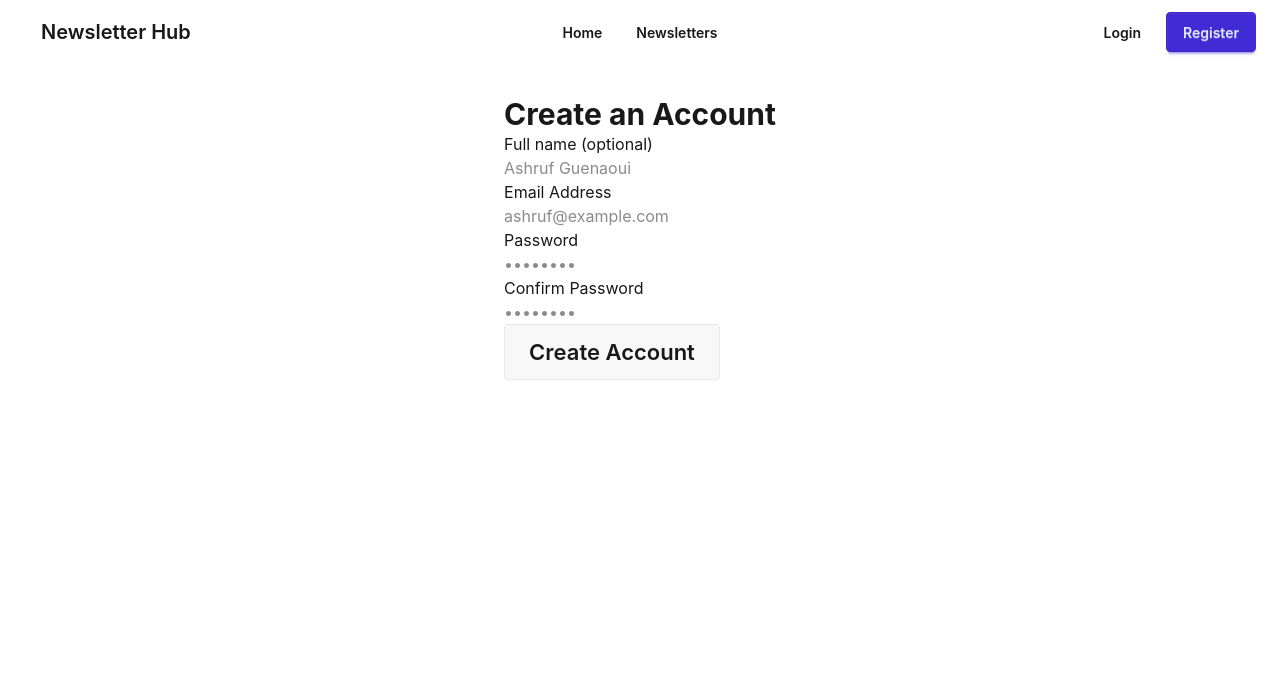
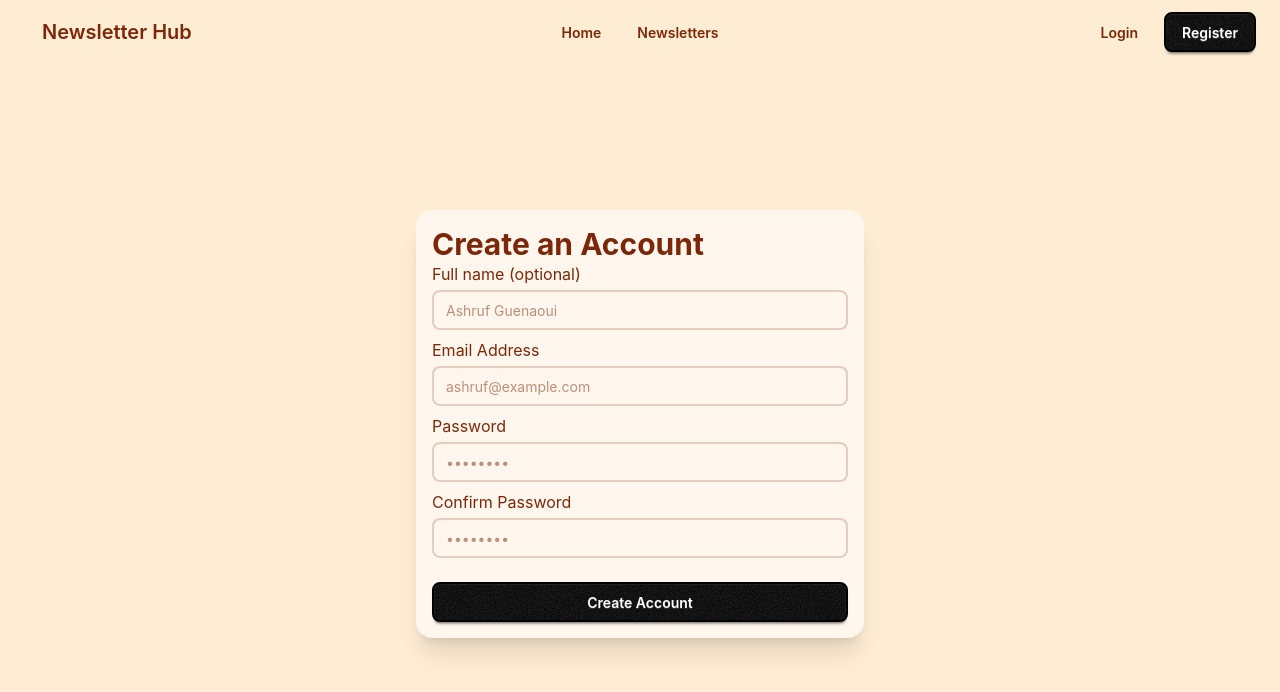
Before and after one commit to Ashruf03/Advanced-Web-Development, a Next.js app: page /register in a window 1280 px wide. Shown: the top 692 px of the page. Built offline with nearby package versions, Linux system fonts and the light colour scheme.

Commit message:
register page design done

```diff
--- a/app/components/Navbar.tsx
+++ b/app/components/Navbar.tsx
@@ -2,7 +2,7 @@ import Link from "next/link";
 
 export default function Navbar() {
   return (
-    <div className="navbar bg-base-100 px-6">
+    <div className="navbar bg-base-200 px-6">
       <div className="navbar-start">
         <Link href="/" className="btn btn-ghost text-xl">
           Newsletter Hub
--- a/app/globals.css
+++ b/app/globals.css
@@ -1,2 +1,4 @@
 @import "tailwindcss";
-@plugin "daisyui";
+@plugin "daisyui"{
+    themes: caramellatte --default;
+};
--- a/app/layout.tsx
+++ b/app/layout.tsx
@@ -20,11 +20,8 @@ export const metadata: Metadata = {
 
 export default function RootLayout({ children }: LayoutProps<"/">) {
   return (
-    <html
-      lang="en"
-      className={`${geistSans.variable} ${geistMono.variable} h-full antialiased`}
-    >
-      <body className="min-h-full flex flex-col">
+    <html lang="en" className={`${geistSans.variable} ${geistMono.variable} h-full antialiased`}>
+      <body className="min-h-full flex flex-col bg-base-200">
         <Navbar />
         {children}
       </body>
--- a/app/register/page.tsx
+++ b/app/register/page.tsx
@@ -1,31 +1,34 @@
 export default function RegisterPage() {
   return (
-    <main className="mx-auto max-w-xl p-8">
-      <h1 className="text-3xl font-bold">
+    <main className="flex min-h-[80vh] flex-col items-center justify-center bg-base-200">
+
+
+      <form className="card bg-base-100 shadow-xl w-full max-w-md p-4 translate-y-10">
+        <h1 className="text-3xl font-bold">
         Create an Account
-      </h1>
-      <form>
-        <label htmlFor="name" className="block">
+        </h1>
+
+        <label htmlFor="name" className="block mb-1">
           Full name (optional)
         </label>
-        <input id="name" name="name" type="text" placeholder="Ashruf Guenaoui" />
+        <input className="input w-full focus:outline-hidden focus:border-primary mb-2"id="name" name="name" type="text" placeholder="Ashruf Guenaoui" />
 
-        <label htmlFor="email" className="block">
+        <label htmlFor="email" className="block mb-1">
           Email Address
         </label>
-        <input id="email" name="email" type="text" placeholder="ashruf@example.com" />
+        <input className="input w-full focus:outline-hidden focus:border-primary mb-2"id="email" name="email" type="email" placeholder="ashruf@example.com" />
 
-        <label htmlFor="password" className="block">
+        <label htmlFor="password" className="block mb-1">
           Password
         </label>
-        <input id="password" name="password" type="text" placeholder="••••••••" />
+        <input className="input w-full focus:outline-hidden focus:border-primary mb-2"id="password" name="password" type="password" placeholder="••••••••" />
 
-        <label htmlFor="confirmed_password" className="block">
+        <label htmlFor="confirmed_password" className="block mb-1">
           Confirm Password
         </label>
-        <input id="confirmed_password" name="confirmed_password" type="text" placeholder="••••••••" />
+        <input className="input w-full focus:outline-hidden focus:border-primary mb-2"id="confirmed_password" name="confirmed_password" type="password" placeholder="••••••••" />
 
-        <button className="btn btn-xs sm:btn-sm md:btn-md lg:btn-lg xl:btn-xl block" >
+        <button className="btn btn-primary mt-4 w-full" type="button">
           Create Account
         </button>
 
```
